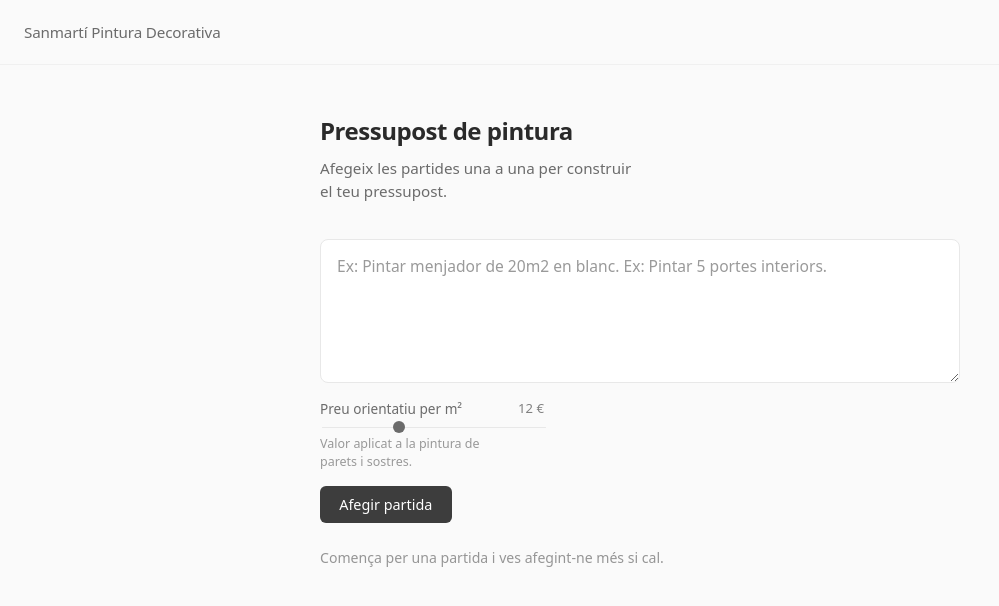
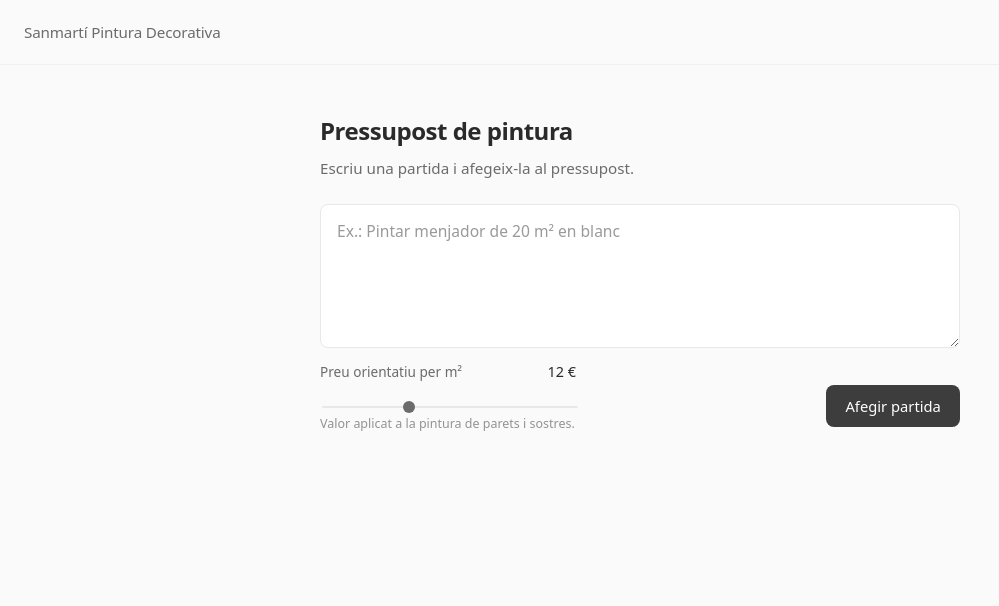
Before and after one commit to marcelavbc/ai-budget-agent, a Next.js app: page / in a window 1280 px wide. Shown: the top 606 px of the page, without its empty margins (0-999 px from the left). Built offline with nearby package versions, Linux system fonts and the light colour scheme.

Commit message:
refactor: improve form submission logic and enhance UI elements for better user experience

```diff
--- a/src/app/page.module.css
+++ b/src/app/page.module.css
@@ -11,7 +11,7 @@
 }
 
 .header {
-  margin-bottom: 2.25rem;
+  margin-bottom: 1.5rem;
 }
 
 .title {
@@ -26,13 +26,13 @@
   font-size: 0.95rem;
   color: var(--text-muted);
   margin: 0;
-  max-width: 36ch;
+  line-height: 1.5;
 }
 
 .form {
   display: flex;
   flex-direction: column;
-  gap: 1rem;
+  gap: 0.6rem;
 }
 
 .label {
@@ -62,6 +62,11 @@
   transition: border-color 0.2s ease;
 }
 
+.textarea:disabled {
+  opacity: 0.75;
+  cursor: not-allowed;
+}
+
 .textarea::placeholder {
   color: #9a9a9a;
 }
@@ -75,43 +80,34 @@
   border-color: #bebebe;
 }
 
-.sliderField {
-  display: flex;
-  flex-direction: column;
-  gap: 0.35rem;
-  width: 100%;
-  max-width: 14rem;
-}
-
-.sliderHeader {
-  display: flex;
-  justify-content: space-between;
-  align-items: center;
-  gap: 1rem;
-}
-
 .sliderLabel {
   font-size: 0.85rem;
   color: var(--text-muted);
 }
 
 .sliderValue {
-  font-size: 0.82rem;
+  font-size: 0.9rem;
   font-weight: 500;
-  color: var(--text-muted);
-  opacity: 0.85;
+  color: var(--text);
   font-variant-numeric: tabular-nums;
+  white-space: nowrap;
 }
 
 .slider {
   -webkit-appearance: none;
   appearance: none;
   width: 100%;
-  height: 1px;
+  height: 2px;
   background: var(--border);
-  border-radius: 1px;
+  border-radius: 999px;
   outline: none;
   cursor: pointer;
+  margin-bottom: 0.45rem;
+}
+
+.slider:disabled {
+  opacity: 0.5;
+  cursor: not-allowed;
 }
 
 .slider::-webkit-slider-thumb {
@@ -151,22 +147,45 @@
   line-height: 1.4;
   color: var(--text-muted);
   margin: 0;
-  opacity: 0.68;
-  max-width: 28ch;
+  opacity: 0.72;
 }
 
 .submit {
+  flex-shrink: 0;
   align-self: flex-start;
-  padding: 0.55rem 1.2rem;
-  font-size: 0.9rem;
+  margin-top: 1.45rem;
+  padding: 0.7rem 1.2rem;
+  font-size: 0.92rem;
   font-family: inherit;
   font-weight: 500;
   color: var(--surface);
   background: var(--accent);
   border: none;
-  border-radius: 6px;
+  border-radius: 8px;
   cursor: pointer;
   transition: background 0.2s ease;
+}
+
+.actions {
+  display: flex;
+  align-items: flex-end;
+  justify-content: space-between;
+  gap: 1.25rem;
+  margin-top: 0.25rem;
+}
+
+.priceBlock {
+  flex: 1;
+  min-width: 0;
+  max-width: 16rem;
+}
+
+.priceRow {
+  display: flex;
+  align-items: center;
+  justify-content: space-between;
+  gap: 1rem;
+  margin-bottom: 0.45rem;
 }
 
 .submit:disabled {
@@ -347,10 +366,6 @@
 }
 
 @media (max-width: 640px) {
-  .sliderField {
-    max-width: 100%;
-  }
-
   .calculationRow {
     grid-template-columns: 1fr;
     gap: 0.15rem;
@@ -359,4 +374,19 @@
   .budgetText {
     max-width: 100%;
   }
+  .actions {
+    flex-direction: column;
+    align-items: stretch;
+  }
+
+  .priceBlock {
+    max-width: 100%;
+    width: 100%;
+  }
+
+  .submit {
+    width: 100%;
+    margin-top: 0;
+    align-self: stretch;
+  }
 }
--- a/src/app/page.tsx
+++ b/src/app/page.tsx
@@ -22,9 +22,6 @@ export default function Home() {
 
   async function handleSubmit(e: React.FormEvent) {
     e.preventDefault();
-    setFormError(null);
-    setLastResponse(null);
-
     const trimmed = description.trim();
 
     if (!trimmed) {
@@ -32,6 +29,12 @@ export default function Home() {
       return;
     }
 
+    await doSubmit(trimmed);
+  }
+
+  async function doSubmit(trimmed: string) {
+    setFormError(null);
+    setLastResponse(null);
     setLoading(true);
 
     try {
@@ -93,7 +96,7 @@ export default function Home() {
         <header className={styles.header}>
           <h1 className={styles.title}>Pressupost de pintura</h1>
           <p className={styles.subtitle}>
-            Afegeix les partides una a una per construir el teu pressupost.
+            Escriu una partida i afegeix-la al pressupost.
           </p>
         </header>
 
@@ -107,14 +110,30 @@ export default function Home() {
             className={styles.textarea}
             name="description"
             value={description}
+            disabled={loading}
             onChange={(e) => setDescription(e.target.value)}
-            placeholder="Ex: Pintar menjador de 20m2 en blanc. Ex: Pintar 5 portes interiors."
+            placeholder="Ex.: Pintar menjador de 20 m² en blanc"
             autoComplete="off"
             spellCheck
+            onKeyDown={(e) => {
+              if (e.key === "Enter" && !e.shiftKey) {
+                e.preventDefault();
+                const trimmed = description.trim();
+
+                if (!trimmed) {
+                  setFormError("Escriu una descripció del treball.");
+                  return;
+                }
+
+                // reuse submission logic without a FormEvent
+                void doSubmit(trimmed);
+              }
+            }}
           />
 
-          <div className={styles.sliderField}>
-            <div className={styles.sliderHeader}>
+          <div className={styles.actions}>
+            <div className={styles.priceBlock}>
+              <div className={styles.priceRow}>
                 <label className={styles.sliderLabel} htmlFor="price-per-sqm">
                   Preu orientatiu per m²
                 </label>
@@ -130,6 +149,7 @@ export default function Home() {
                 step={1}
                 value={pricePerSqm}
                 onChange={(e) => setPricePerSqm(Number(e.target.value))}
+                disabled={loading}
               />
 
               <p className={styles.sliderHint}>
@@ -140,15 +160,12 @@ export default function Home() {
             <button className={styles.submit} type="submit" disabled={loading}>
               {loading ? "Afegint…" : "Afegir partida"}
             </button>
+          </div>
 
           {formError ? <p className={styles.formError}>{formError}</p> : null}
         </form>
 
-        {draftLines.length === 0 ? (
-          <p className={styles.emptyHint}>
-            Comença per una partida i ves afegint-ne més si cal.{" "}
-          </p>
-        ) : null}
+        {null}
 
         {draftLines.length > 0 ? (
           <section className={styles.result} aria-live="polite">
```
Lines whose indentation alone changed are shown as unchanged.
